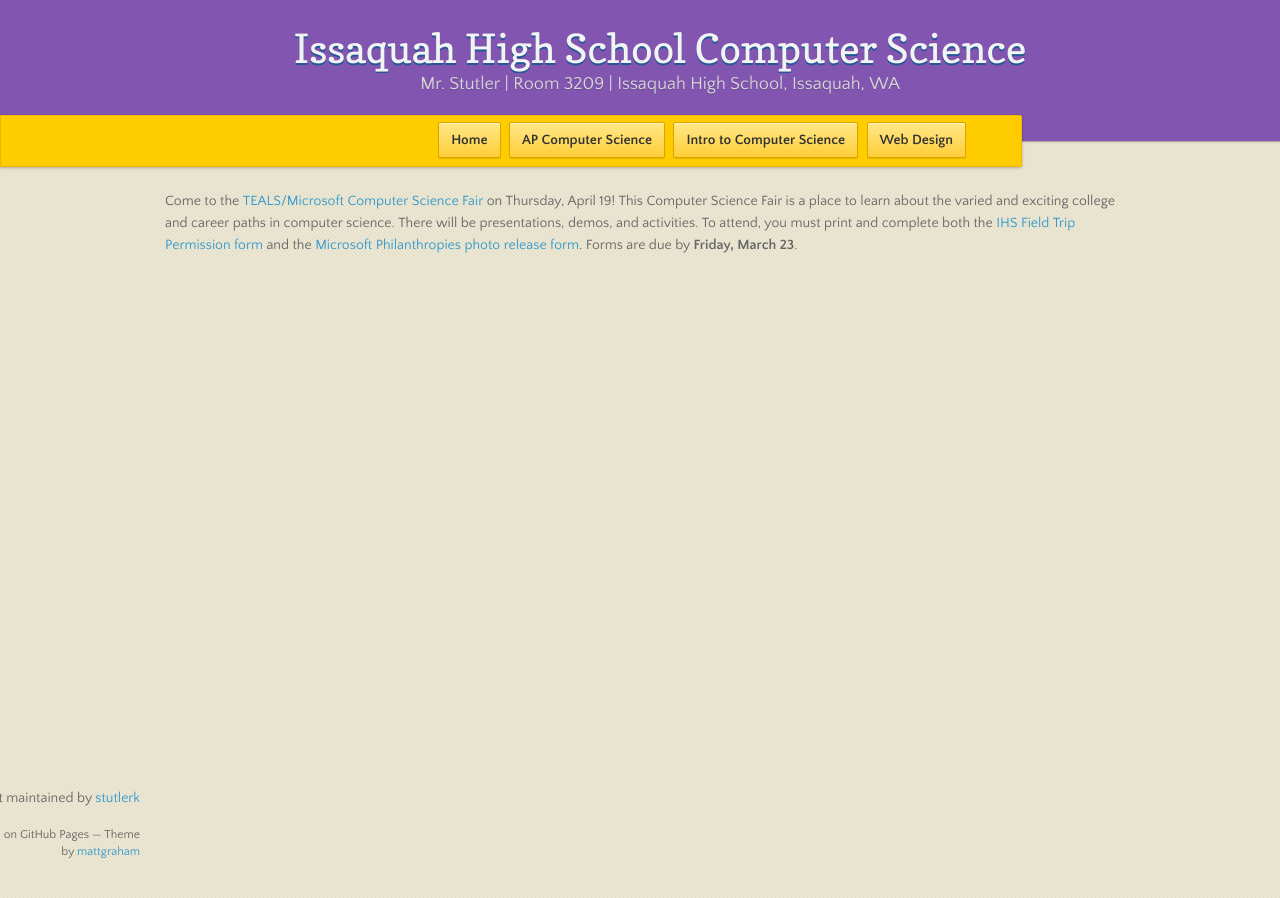
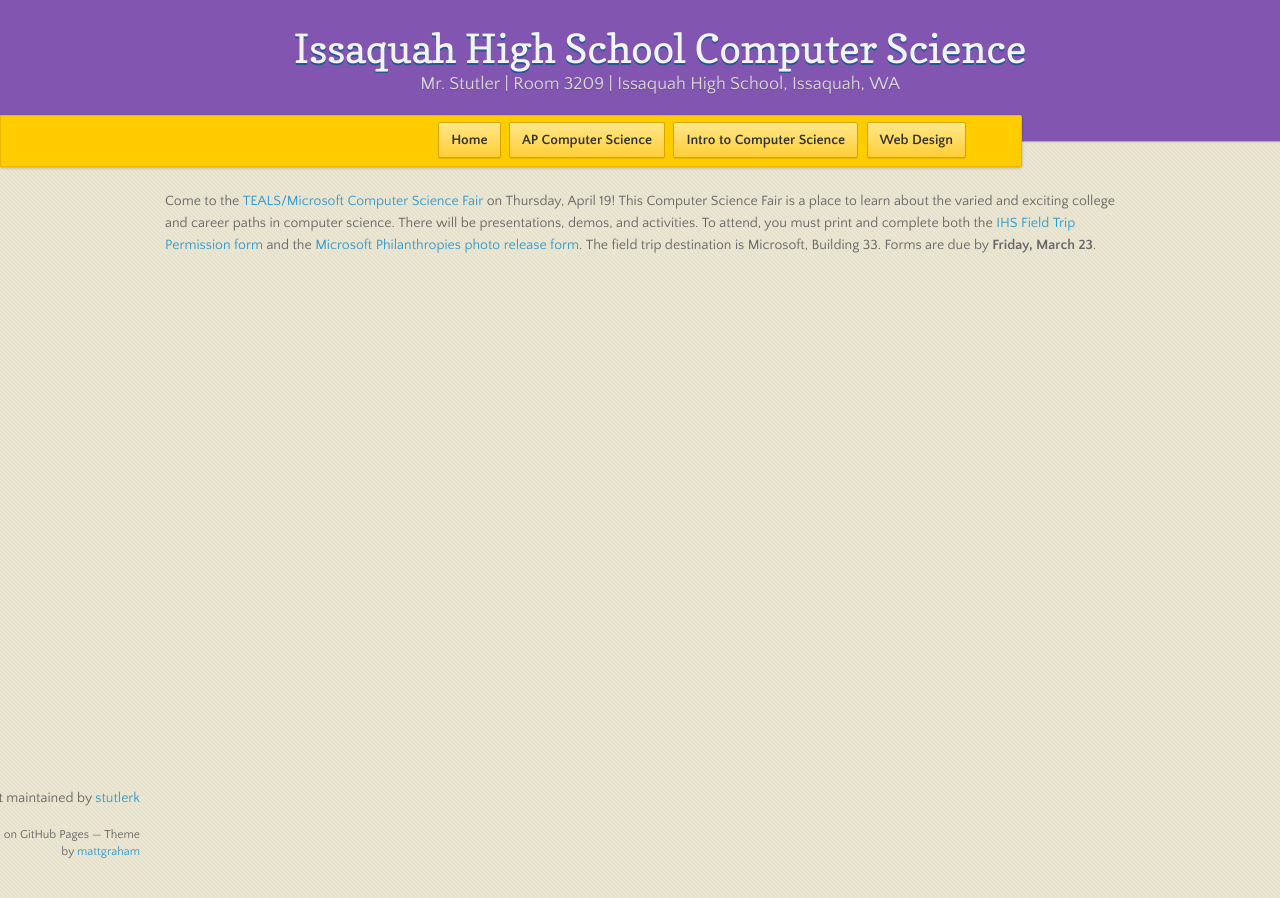
Before and after one commit to stutlerk/ihs-website, a Jekyll site: the page built from _posts/2018-03-05-TEALS-MS-CS-Fair.md, in a window 1280 px wide. Built offline with Jekyll 4.4.1, drawn with Linux system fonts in a browser that asks for light colours; nearby versions of some CDN libraries; our own code applies the rules of GitHub Pages for plain Markdown files.

Commit message:
Update 2018-03-05-TEALS-MS-CS-Fair.md

```diff
--- a/_posts/2018-03-05-TEALS-MS-CS-Fair.md
+++ b/_posts/2018-03-05-TEALS-MS-CS-Fair.md
@@ -6,4 +6,4 @@ Come to the [TEALS/Microsoft Computer Science Fair](http://www.tealscsfair.org/W
 This Computer Science Fair is a place to learn about the varied and exciting college and career paths in computer science.
 There will be presentations, demos, and activities. To attend, you must print and complete both the
 [IHS Field Trip Permission form](https://issaquahwednet-my.sharepoint.com/:b:/g/personal/stutlerk_issaquah_wednet_edu/ET06WlstygNCuRcy6y8BFqkB8l61Kiu0pcYcvSuf5OoFtg?e=TeIkuC){:target="_blank"} and the [Microsoft Philanthropies photo release form](https://issaquahwednet-my.sharepoint.com/:b:/g/personal/stutlerk_issaquah_wednet_edu/EfuyQBGnwPZJpAl2NjpJ3bsB_PQst2UnguWcUb6jQoR9yA?e=18BsX3){:target="_blank"}.
-Forms are due by <b>Friday, March 23</b>.
+The field trip destination is Microsoft, Building 33. Forms are due by <b>Friday, March 23</b>.
```
